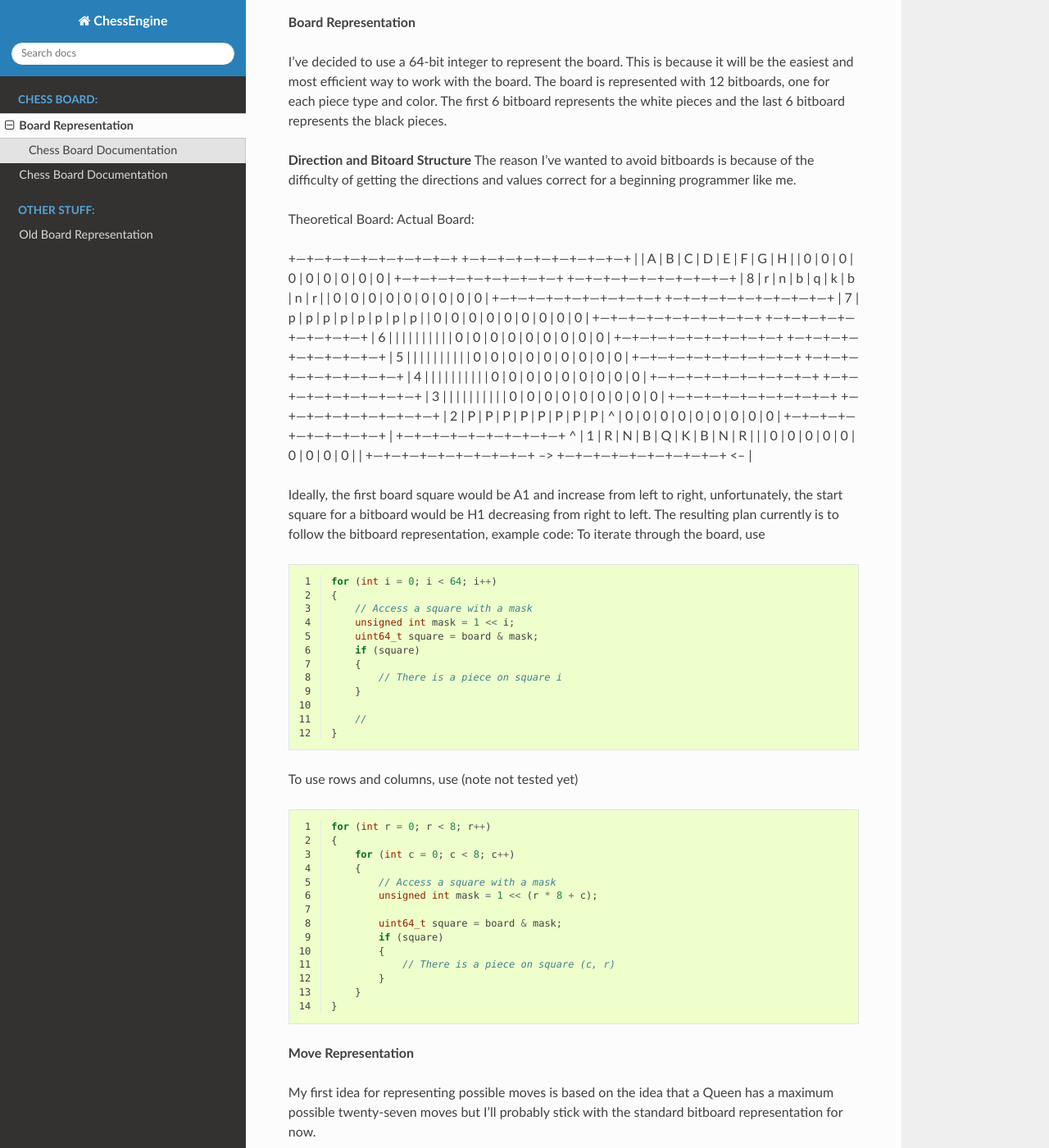
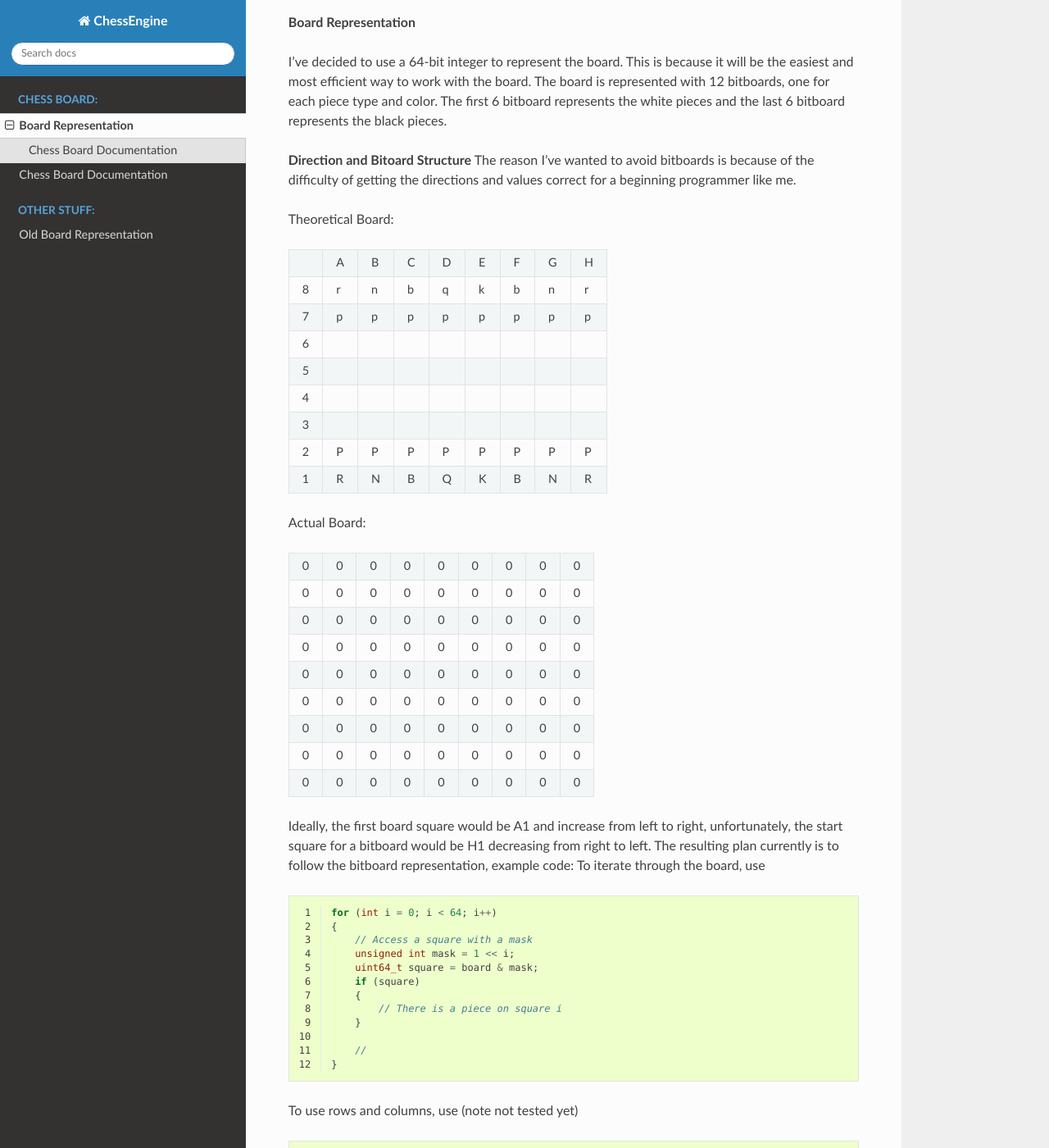
Before and after one commit to fieryknight2/CXXChessEngine, a Sphinx documentation site: the page built from docs/sphinx/board/board_representation.rst, in a window 1280 px wide and 1400 px high, scrolled down 480 px. Shown: the whole window at 82% size. Built offline with Sphinx 7.4.7 and the Read the Docs theme 2.0.0, drawn with Linux system fonts in a browser that asks for light colours; some of the changed text lies outside the part shown.

Commit message:
Fixed documentation

```diff
--- a/docs/sphinx/board/board_representation.rst
+++ b/docs/sphinx/board/board_representation.rst
@@ -28,27 +28,49 @@ the white pieces and the last 6 bitboard represents the black pieces.
 The reason I've wanted to avoid bitboards is because of the difficulty of
 getting the directions and values correct for a beginning programmer like me.
 
-Theoretical Board:                        Actual Board:
+Theoretical Board:
 
-+---+---+---+---+---+---+---+---+---+      +---+---+---+---+---+---+---+---+---+
-|   | A | B | C | D | E | F | G | H |      | 0 | 0 | 0 | 0 | 0 | 0 | 0 | 0 | 0 |
-+---+---+---+---+---+---+---+---+---+      +---+---+---+---+---+---+---+---+---+
-| 8 | r | n | b | q | k | b | n | r |      | 0 | 0 | 0 | 0 | 0 | 0 | 0 | 0 | 0 |
-+---+---+---+---+---+---+---+---+---+      +---+---+---+---+---+---+---+---+---+
-| 7 | p | p | p | p | p | p | p | p |      | 0 | 0 | 0 | 0 | 0 | 0 | 0 | 0 | 0 |
-+---+---+---+---+---+---+---+---+---+      +---+---+---+---+---+---+---+---+---+
-| 6 |   |   |   |   |   |   |   |   |      | 0 | 0 | 0 | 0 | 0 | 0 | 0 | 0 | 0 |
-+---+---+---+---+---+---+---+---+---+      +---+---+---+---+---+---+---+---+---+
-| 5 |   |   |   |   |   |   |   |   |      | 0 | 0 | 0 | 0 | 0 | 0 | 0 | 0 | 0 |
-+---+---+---+---+---+---+---+---+---+      +---+---+---+---+---+---+---+---+---+
-| 4 |   |   |   |   |   |   |   |   |      | 0 | 0 | 0 | 0 | 0 | 0 | 0 | 0 | 0 |
-+---+---+---+---+---+---+---+---+---+      +---+---+---+---+---+---+---+---+---+
-| 3 |   |   |   |   |   |   |   |   |      | 0 | 0 | 0 | 0 | 0 | 0 | 0 | 0 | 0 |
-+---+---+---+---+---+---+---+---+---+      +---+---+---+---+---+---+---+---+---+
-| 2 | P | P | P | P | P | P | P | P | ^    | 0 | 0 | 0 | 0 | 0 | 0 | 0 | 0 | 0 |
-+---+---+---+---+---+---+---+---+---+ |    +---+---+---+---+---+---+---+---+---+      ^
-| 1 | R | N | B | Q | K | B | N | R | |    | 0 | 0 | 0 | 0 | 0 | 0 | 0 | 0 | 0 |      |
-+---+---+---+---+---+---+---+---+---+  --> +---+---+---+---+---+---+---+---+---+  <-- |
++---+---+---+---+---+---+---+---+---+
+|   | A | B | C | D | E | F | G | H |
++---+---+---+---+---+---+---+---+---+
+| 8 | r | n | b | q | k | b | n | r |
++---+---+---+---+---+---+---+---+---+
+| 7 | p | p | p | p | p | p | p | p |
++---+---+---+---+---+---+---+---+---+
+| 6 |   |   |   |   |   |   |   |   |
++---+---+---+---+---+---+---+---+---+
+| 5 |   |   |   |   |   |   |   |   |
++---+---+---+---+---+---+---+---+---+
+| 4 |   |   |   |   |   |   |   |   |
++---+---+---+---+---+---+---+---+---+
+| 3 |   |   |   |   |   |   |   |   |
++---+---+---+---+---+---+---+---+---+
+| 2 | P | P | P | P | P | P | P | P |
++---+---+---+---+---+---+---+---+---+
+| 1 | R | N | B | Q | K | B | N | R |
++---+---+---+---+---+---+---+---+---+
+
+Actual Board:
+
++---+---+---+---+---+---+---+---+---+
+| 0 | 0 | 0 | 0 | 0 | 0 | 0 | 0 | 0 |
++---+---+---+---+---+---+---+---+---+
+| 0 | 0 | 0 | 0 | 0 | 0 | 0 | 0 | 0 |
++---+---+---+---+---+---+---+---+---+
+| 0 | 0 | 0 | 0 | 0 | 0 | 0 | 0 | 0 |
++---+---+---+---+---+---+---+---+---+
+| 0 | 0 | 0 | 0 | 0 | 0 | 0 | 0 | 0 |
++---+---+---+---+---+---+---+---+---+
+| 0 | 0 | 0 | 0 | 0 | 0 | 0 | 0 | 0 |
++---+---+---+---+---+---+---+---+---+
+| 0 | 0 | 0 | 0 | 0 | 0 | 0 | 0 | 0 |
++---+---+---+---+---+---+---+---+---+
+| 0 | 0 | 0 | 0 | 0 | 0 | 0 | 0 | 0 |
++---+---+---+---+---+---+---+---+---+
+| 0 | 0 | 0 | 0 | 0 | 0 | 0 | 0 | 0 |
++---+---+---+---+---+---+---+---+---+
+| 0 | 0 | 0 | 0 | 0 | 0 | 0 | 0 | 0 |
++---+---+---+---+---+---+---+---+---+
 
 Ideally, the first board square would be A1 and increase from left to right,
 unfortunately, the start square for a bitboard would be H1 decreasing from right to left.
```
Also changed, not shown: other parts of docs/sphinx/board/board_representation.rst (+2 -0 lines).
